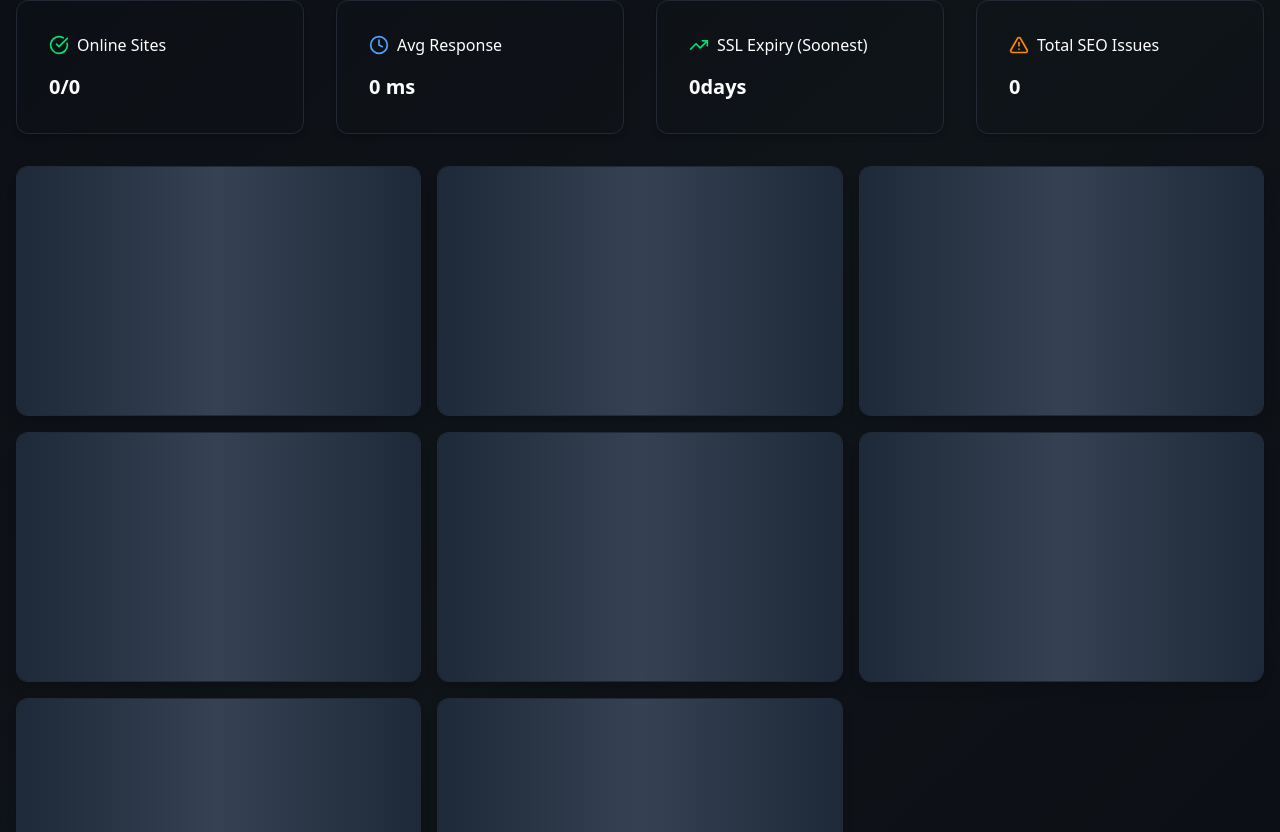
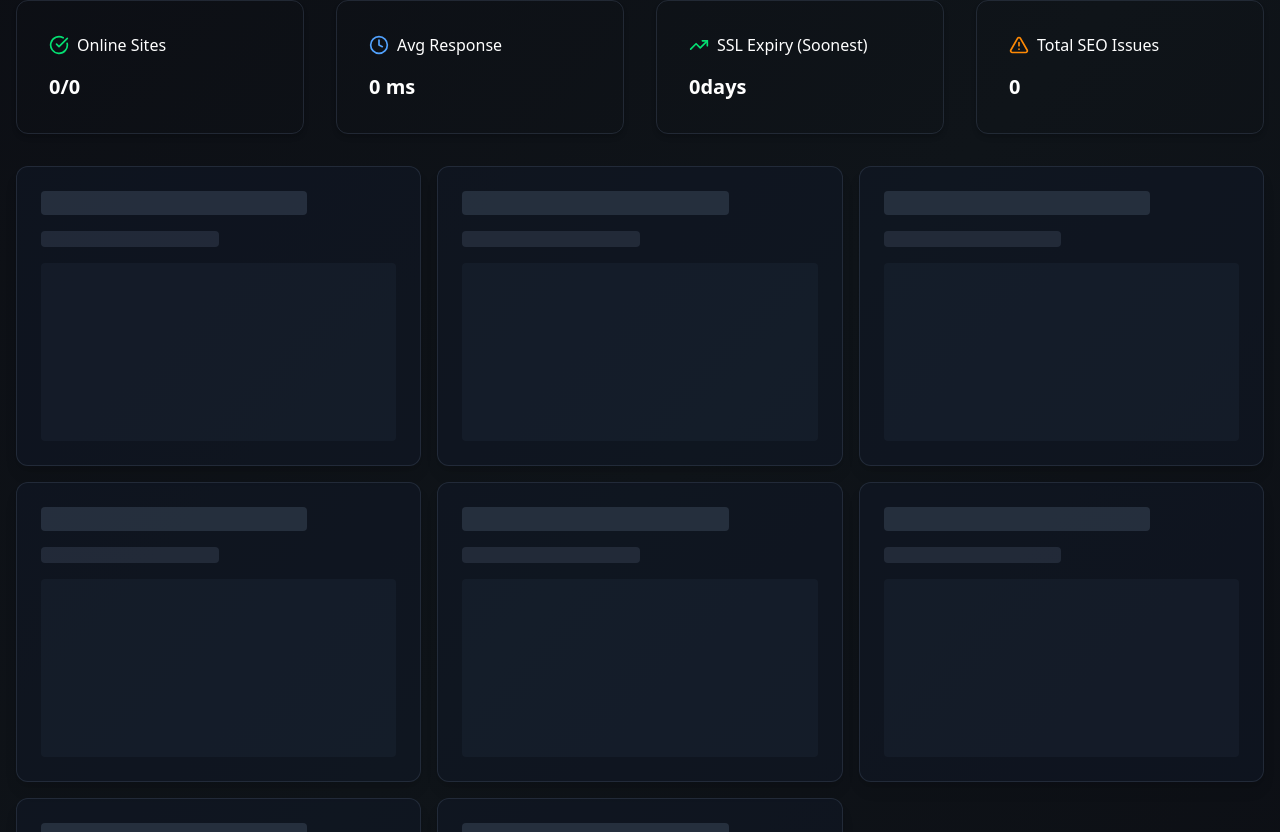
Before and after one commit to Dineshsoni02/WebmonitorV2, a React (Vite) app in the folder frontend/: page / in a window 1280 px wide. Shown: the part 1868-2700 px from the top of the page. Built offline with nearby package versions, Linux system fonts and the light colour scheme.

Commit message:
shimmer effect

```diff
--- a/frontend/src/components/BodyComponent.jsx
+++ b/frontend/src/components/BodyComponent.jsx
@@ -616,9 +616,11 @@ const DashboardSection = ({ setShowModal }) => {
               .map((_, i) => (
                 <div
                   key={i}
-                  className="relative bg-gray-900/50 border border-gray-700/50 rounded-xl shadow-lg p-6 h-[250px]  overflow-hidden"
+                  className="bg-gray-900/50 border border-gray-700/50 rounded-xl shadow-lg p-6 h-[300px] flex flex-col gap-4 relative overflow-hidden"
                 >
-                  <div className="absolute inset-0 bg-gradient-to-r from-gray-800 via-gray-700 to-gray-800 animate-shimmer" />
+                  <div className="w-3/4 h-6 bg-gray-700/60 rounded animate-pulse" />
+                  <div className="w-1/2 h-4 bg-gray-700/50 rounded animate-pulse" />
+                  <div className="flex-1 bg-gray-800/40 rounded animate-pulse" />
                 </div>
               ))
           : websiteList.map((website) => (
```
